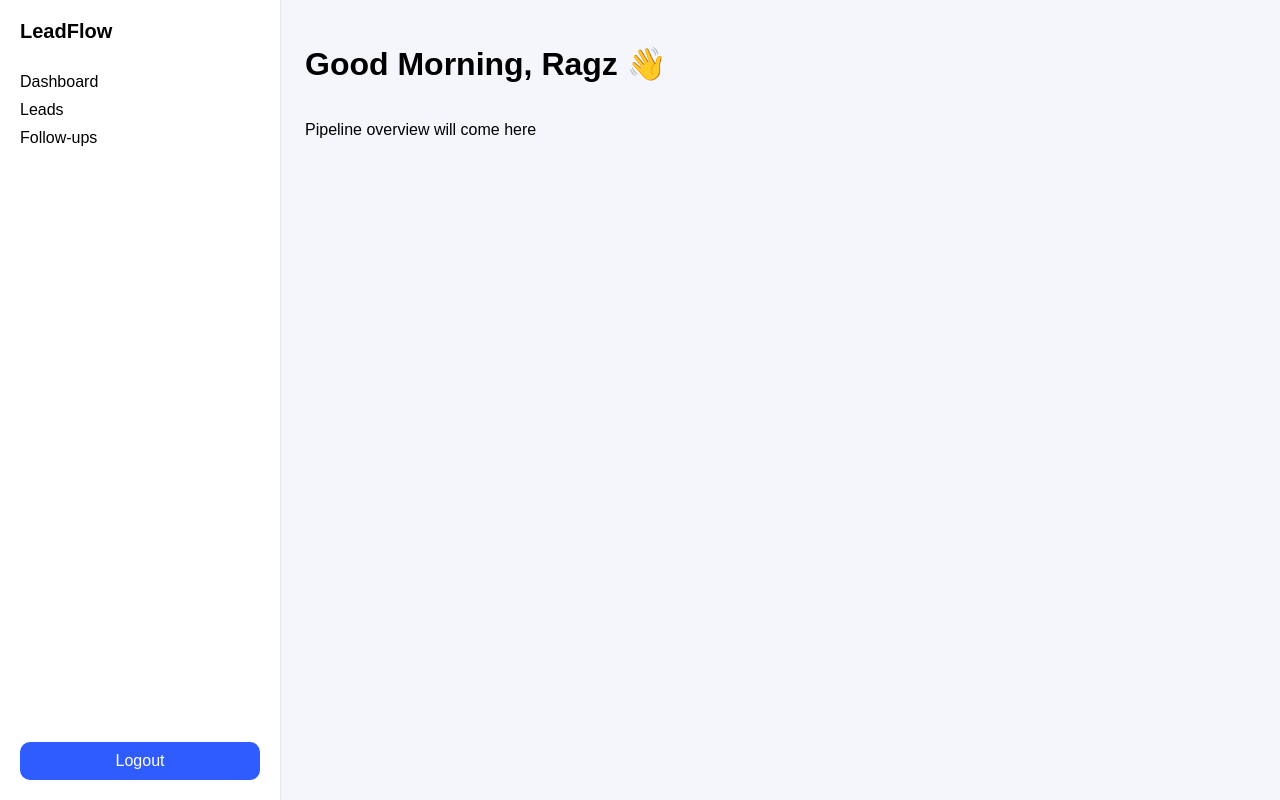
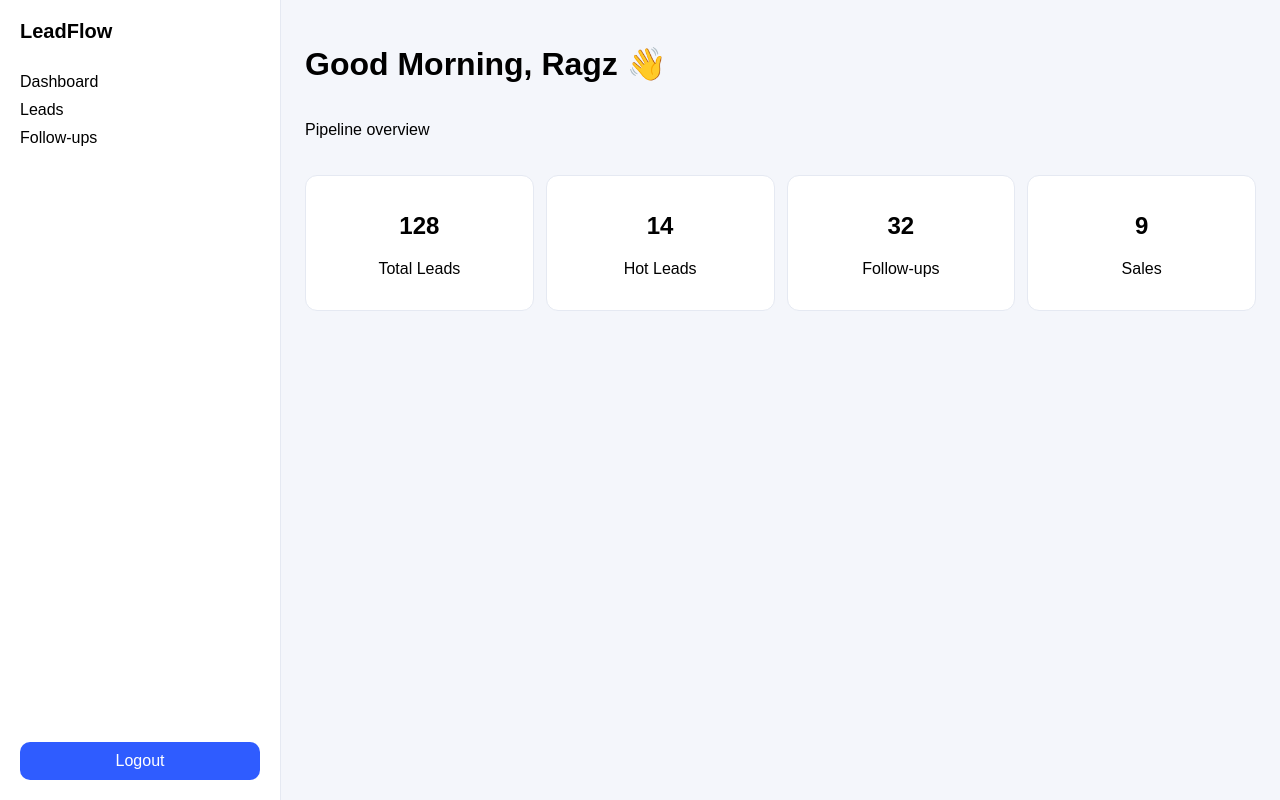
Before and after one commit to stirr3dz3phyr-ship-it/LeadFlow-WarMachine, a React (Vite) app: page / in a window 1280 px wide. Built offline with nearby package versions, Linux system fonts and the light colour scheme.

Commit message:
Update App.jsx

```diff
--- a/src/App.jsx
+++ b/src/App.jsx
@@ -21,10 +21,36 @@ export default function App() {
       </aside>
 
       {/* MAIN */}
-      <main className="main">
-        <h1>Good Morning, {username} 👋</h1>
-        <p>Pipeline overview will come here</p>
-      </main>
+  <main className="main">
+
+  <h1>Good Morning, {username} 👋</h1>
+  <p>Pipeline overview</p>
+
+  <div className="kpi-strip">
+
+    <div className="kpi-card">
+      <h2>128</h2>
+      <p>Total Leads</p>
+    </div>
+
+    <div className="kpi-card">
+      <h2>14</h2>
+      <p>Hot Leads</p>
+    </div>
+
+    <div className="kpi-card">
+      <h2>32</h2>
+      <p>Follow-ups</p>
+    </div>
+
+    <div className="kpi-card">
+      <h2>9</h2>
+      <p>Sales</p>
+    </div>
+
+  </div>
+
+</main>
 
     </div>
   );
```
